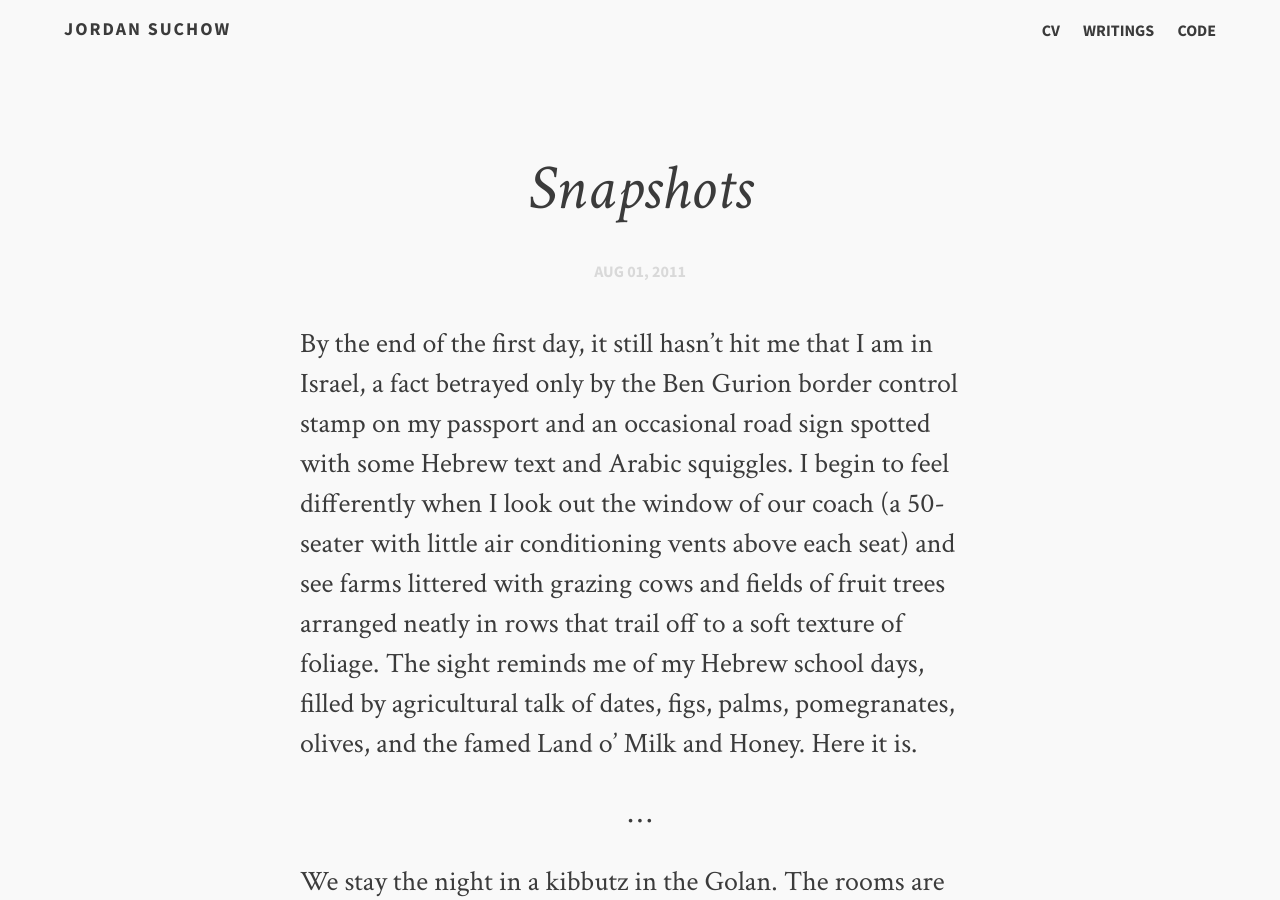
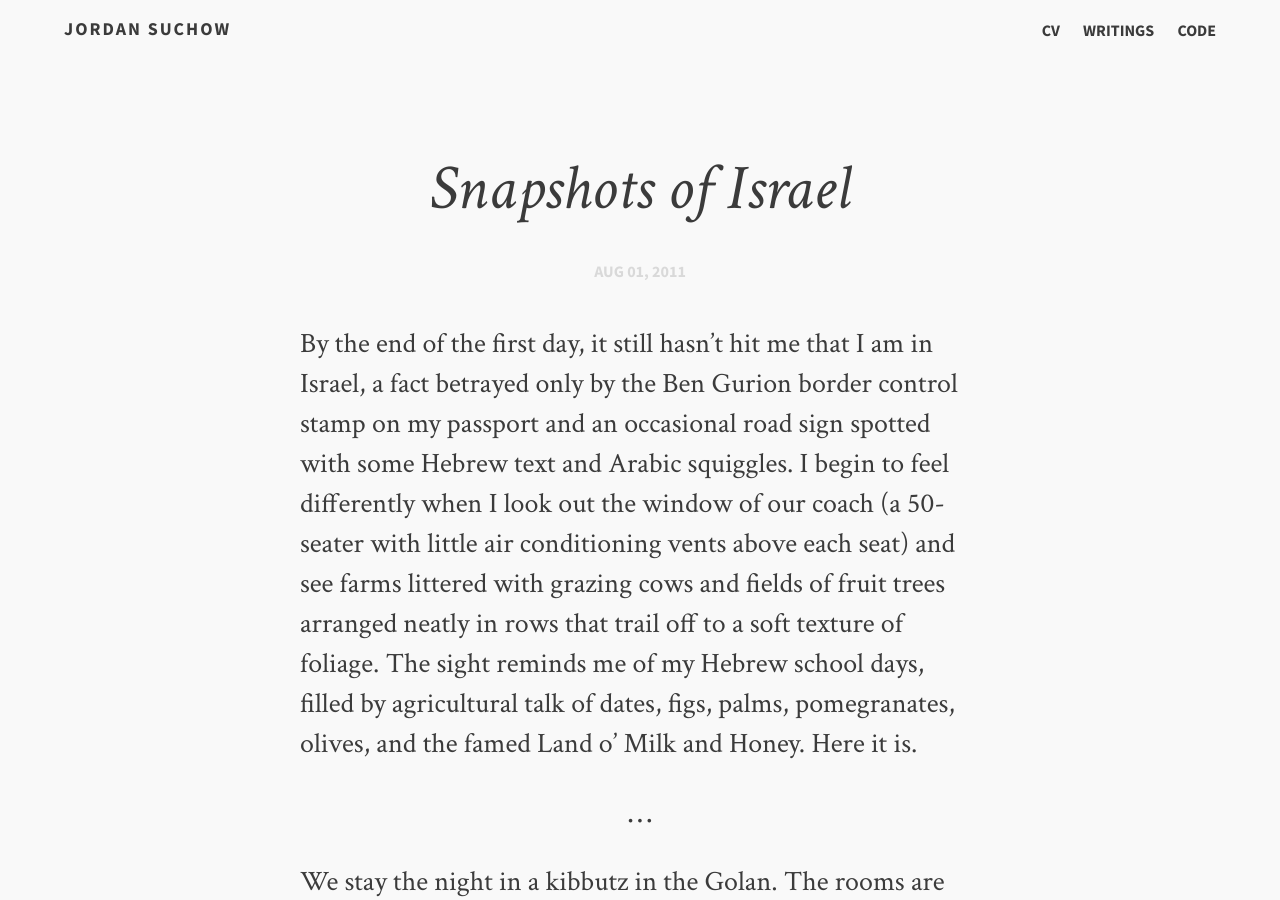
Before and after one commit to suchow/suchow.io, a Jekyll site: the page built from _posts/2011-08-01-snapshots.md, in a window 1280 px wide and 900 px high. Built offline with Jekyll 4.4.1, drawn with Linux system fonts in a browser that asks for light colours; comment, search, counter and statistics services are not loaded; some of the changed text lies outside the part shown.

```diff
--- a/_posts/2011-08-01-snapshots.md
+++ b/_posts/2011-08-01-snapshots.md
@@ -1,8 +1,8 @@
 ---
 layout: post-no-feature
-title: "Snapshots"
+title: "Snapshots of Israel"
 description:
-category: articles
+category: writings
 tags: [sample post, readability, test]
 ---
 
```
Also changed, not shown: _posts/2013-01-11-radiolab.md (+1 -1 lines).
